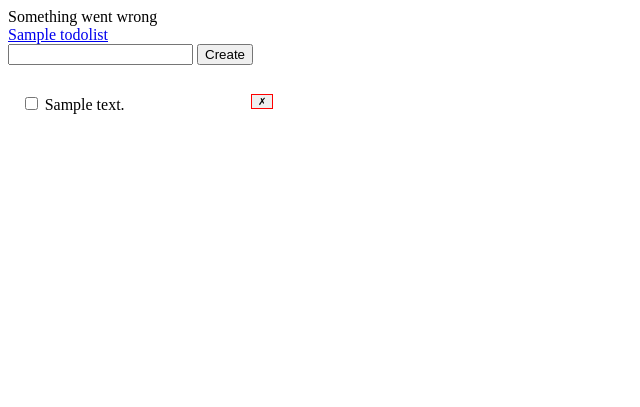
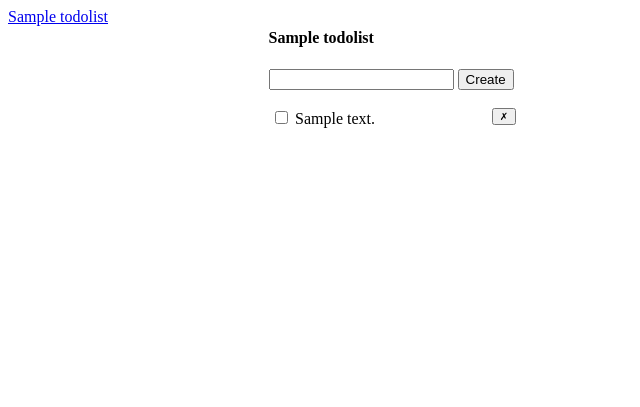
Before and after one commit to Haroonabdulrazaq/class-demo, a Flask app: page /lists/1 in a window 1280 px wide. Shown: the top 407 px of the page, without its empty margins (0-640 px from the left). Run offline with Flask 2, Linux system fonts and the light colour scheme; tables that the repository leaves empty hold one stand-in row (values such as "Sample post").

Commit message:
Add category to todo app

```diff
--- a/todo/app.py
+++ b/todo/app.py
@@ -97,6 +97,7 @@
 def  get_list_todos(list_id):
     return render_template('index.html',
     lists = TodoList.query.all(),
+    active_list = TodoList.query.get(list_id),
     data=Todo.query.filter_by(list_id=list_id).order_by('id').all())
 
 
--- a/todo/templates/index.html
+++ b/todo/templates/index.html
@@ -2,13 +2,11 @@
   <head>
     <title>Todo App</title>
     <style>
-      #todos {
-        /* border: 1px solid red; */
+      .todos {
         padding: 1%;
-        width: 20%;
+        width: 100%;
       }
       #cancel-btn{
-        border: 1px solid red;
         cursor: pointer;
         float: right;
         font-size: 10px;
@@ -24,20 +22,50 @@
       padding:0;
       margin: 0;
     }
+
+    .container {
+      display: flex;
+      flex-direction: row;
+      justify-content: space-between;
+      align-items: flex-start;
+      width: 40%;
+      min-height: 50vh;
+    }
+
+    .list {
+      display: flex;
+      flex-direction: column;
+      justify-content: center;
+      align-items: center;
+    }
+
+    .category {
+      margin-bottom: 5px;
+    }
+
+    .todos-form {
+      min-height: inherit;
+      min-width: inherit;
+
+    }
     </style>
   </head>
   <body>
-    <div id="error">Something went wrong</div>
-    <ul id="list">
+    <!-- <div id="error">Something went wrong</div> -->
+
+    <div class="container">
+      <ul class="list">
         {% for list in lists %}
-        <li> <a href="{{list.id}}"> {{list.name}}</a></li>
+          <li> <a class="category" href="{{list.id}}"> {{list.name}}</a></li>
         {% endfor %}
       </ul>
+      <div class="todos-form">
+        <h4>{{active_list.name}}</h4>
         <form id="form">
           <input type="text" name="description" id="description" />
           <input type="submit" value="Create" />
         </form>
-    <ul id="todos">
+        <ul class="todos">
             {%for d in data %}
               <li>
                 <input type="checkbox" class="check-completed" data-id="{{d.id}}" {% if not d.completed %} checked {% endif %} /> {{d.description}}
@@ -45,6 +73,8 @@
               </li>
             {%endfor%}
         </ul>
+      </div>
+    </div>
 
     <script>
 
```
Lines whose indentation alone changed are shown as unchanged.
